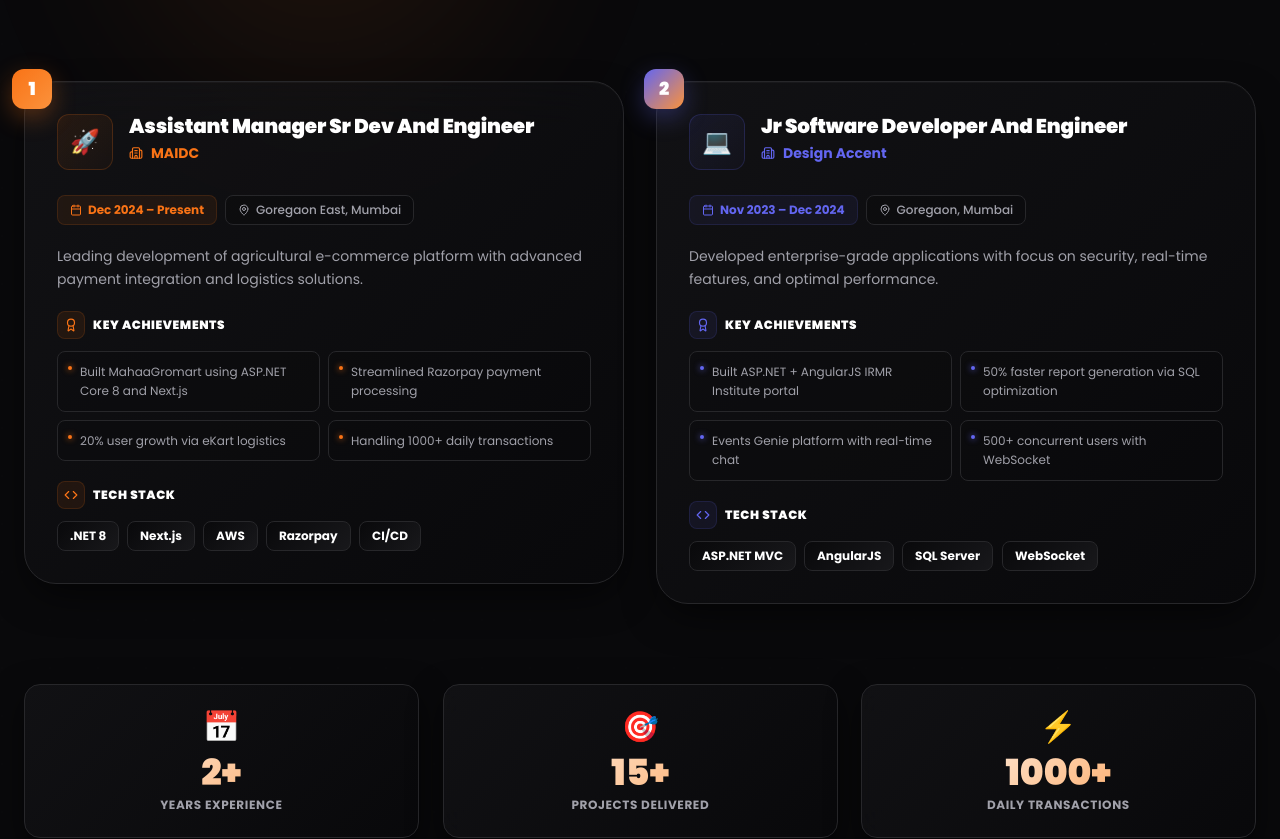
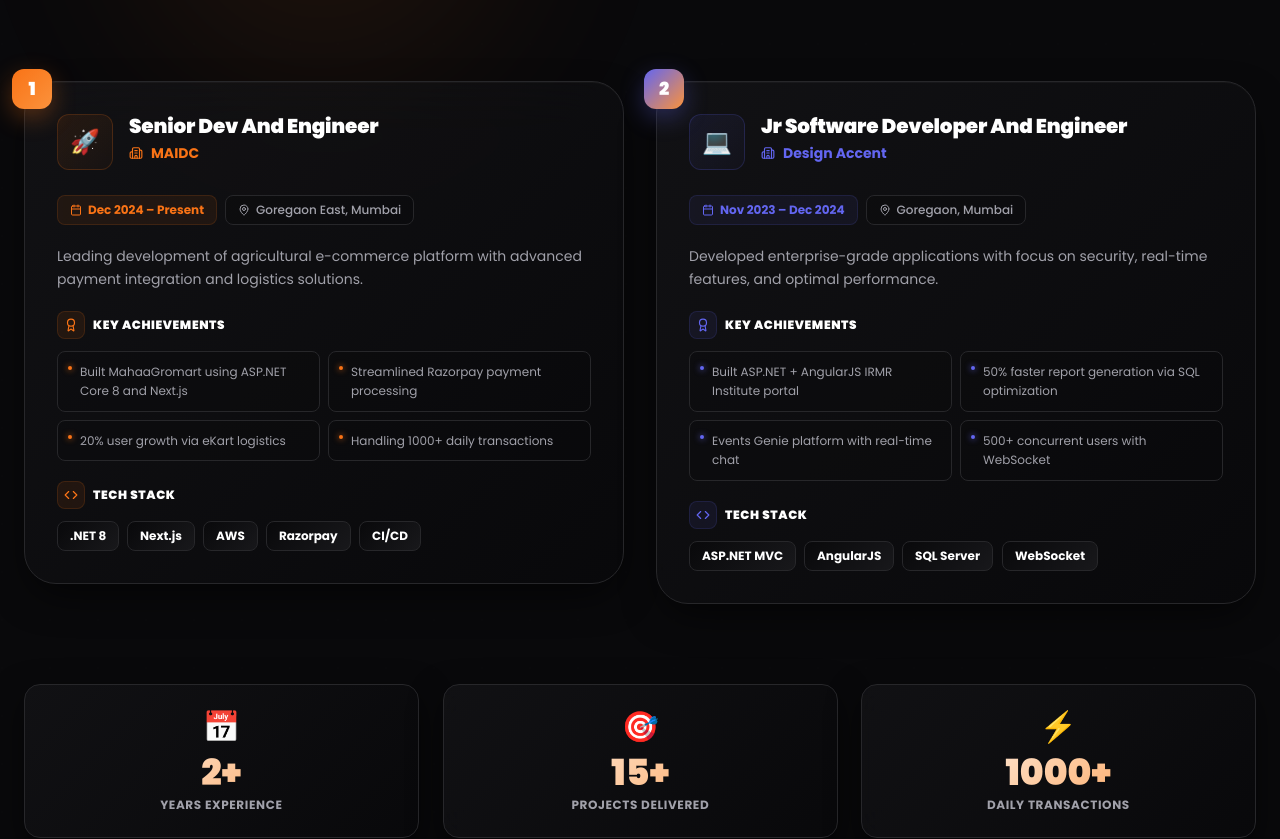
Before and after one commit to Vishwaskarma/Portfolio_Himanshu, a Next.js app: page / in a window 1280 px wide. Shown: the part 6090-6929 px from the top of the page. Built offline with nearby package versions, Linux system fonts and the light colour scheme; no server answers.

Commit message:
Fixed some next.js error

```diff
--- a/next.config.mjs
+++ b/next.config.mjs
@@ -1,34 +1,28 @@
 /** @type {import('next').NextConfig} */
 const nextConfig = {
-  // Optimize performance
+
   experimental: {
     optimizePackageImports: ['lucide-react', 'next/font'],
   },
 
-  // Better error handling during development
+
   onDemandEntries: {
     maxInactiveAge: 25 * 1000,
     pagesBufferLength: 2,
   },
 
-  // Optimize fonts and prevent FOUC
-  optimizeFonts: true,
 
-  // Better build performance
-  swcMinify: true,
-
-  // Image optimization
   images: {
     formats: ['image/webp', 'image/avif'],
     deviceSizes: [640, 750, 828, 1080, 1200, 1920, 2048, 3840],
   },
 
-  // Reduce bundle size
+
   compiler: {
     removeConsole: process.env.NODE_ENV === 'production',
   },
 
-  // Better error boundaries
+
   reactStrictMode: true,
 };
 
--- a/src/components/ExperienceSection.jsx
+++ b/src/components/ExperienceSection.jsx
@@ -22,7 +22,7 @@ export default function ExperienceSection() {
 
   const experience = [
     {
-      title: 'Assistant Manager Sr Dev And Engineer',
+      title: 'Senior Dev And Engineer',
       company: 'MAIDC',
       duration: 'Dec 2024 – Present',
       location: 'Goregaon East, Mumbai',
--- a/src/components/ProjectsSection.jsx
+++ b/src/components/ProjectsSection.jsx
@@ -289,11 +289,11 @@ export default function ProjectsSection() {
                   textDecoration: 'none',
                   cursor: 'pointer',
                   position: 'relative',
-                  zIndex: 30,
+                  // zIndex: 30,
                 }}
                 onClick={(e) => {
+                  console.log('onclick:', p.projectUrl);
                   e.stopPropagation();
-                  console.log('Clicked:', p.projectUrl);
                 }}
               >
                 <ExternalLink className="w-3.5 h-3.5" />
```
Also changed, not shown: src/lib/firebase.js (added).
